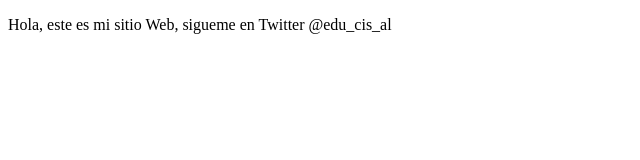
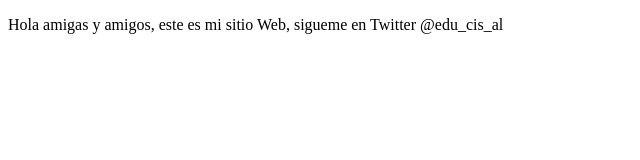
Before and after one commit to lalokoi/proyectoDemoCursoPrework, a plain HTML site: page index.html in a window 1280 px wide. Shown: the whole page, without its empty margins (0-640 px from the left). Drawn offline with Linux system fonts and the light colour scheme.

Commit message:
cambios agregados

```diff
--- a/index.html
+++ b/index.html
@@ -8,7 +8,7 @@
 </head>
 <body>
     <p>
-        Hola, este es mi sitio Web, sigueme en Twitter @edu_cis_al
+        Hola amigas y amigos, este es mi sitio Web, sigueme en Twitter @edu_cis_al
     </p>
 </body>
 </html>
```
